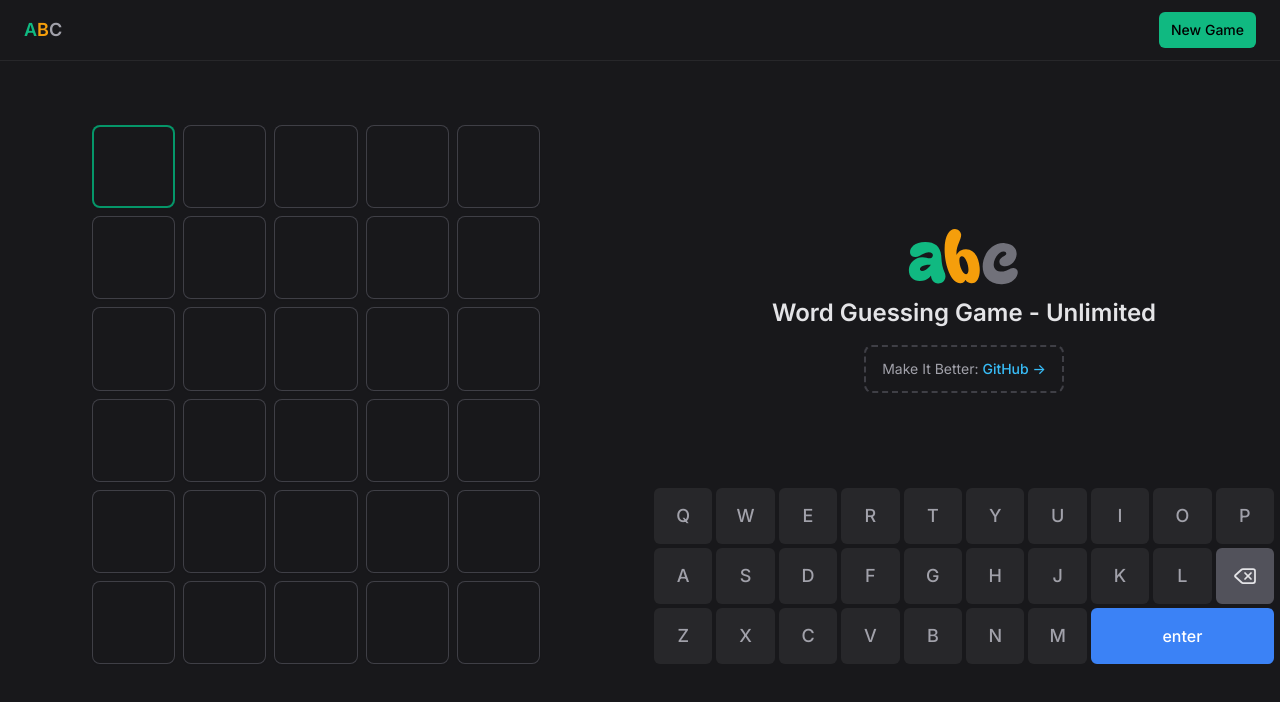
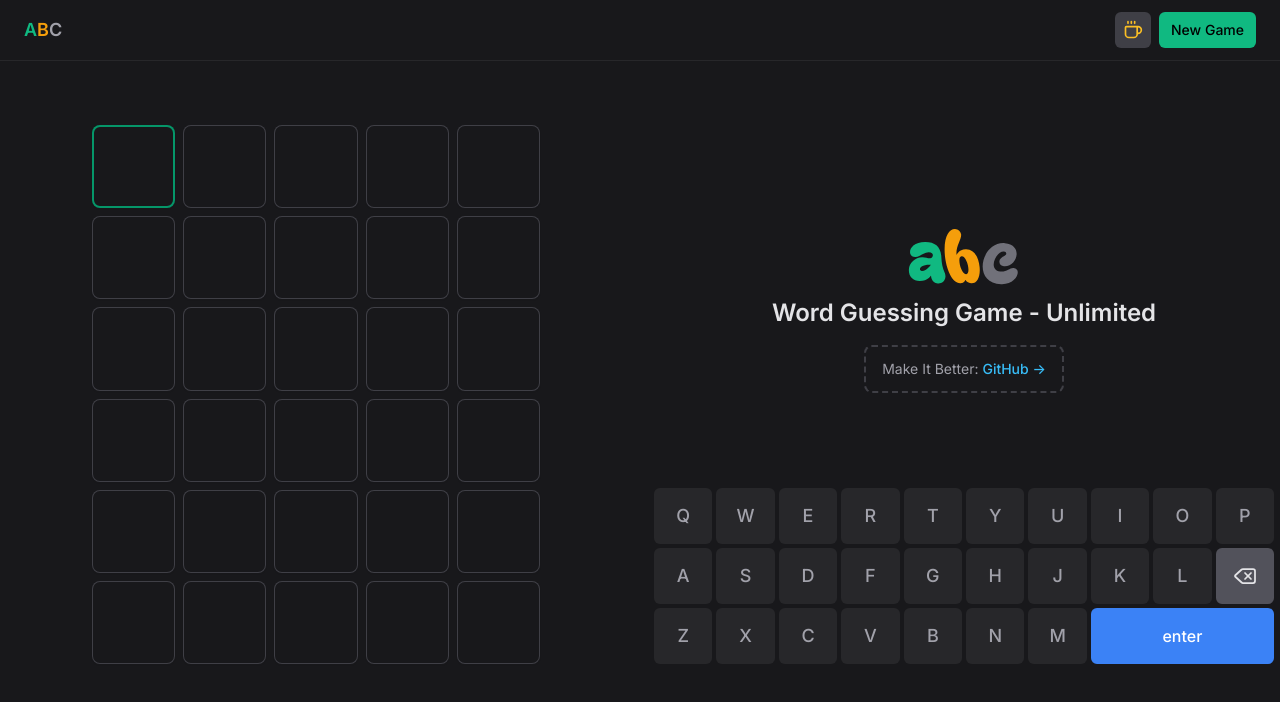
Before and after one commit to vikasmohansharma/wordle_dock, a React (Vite) app: page / in a window 1280 px wide. Shown: the top 702 px of the page. Built offline with nearby package versions, Linux system fonts and the light colour scheme; no server answers.

Commit message:
add coffee donation button to header

```diff
--- a/src/components/layout/Header.tsx
+++ b/src/components/layout/Header.tsx
@@ -1,3 +1,4 @@
+import { Coffee } from "lucide-react";
 import Button from "../ui/Button";
 
 interface HeaderProps {
@@ -12,7 +13,18 @@ const Header = ({ onNewGame }: HeaderProps) => {
         <span className="text-amber-500">B</span>
         <span className="text-zinc-400">C</span>
       </h1>
-      <Button onClick={onNewGame}>New Game</Button>
+      <div className="flex items-center gap-2">
+        <a
+          title="Buy me a coffee"
+          href="https://buymeacoffee.com/azlibdar"
+          target="_blank"
+          rel="noreferrer"
+          className="p-2 aspect-square flex justify-center items-center no-underline rounded-md text-amber-400 bg-zinc-700"
+        >
+          <Coffee size={20} />
+        </a>
+        <Button onClick={onNewGame}>New Game</Button>
+      </div>
     </header>
   );
 };
```
